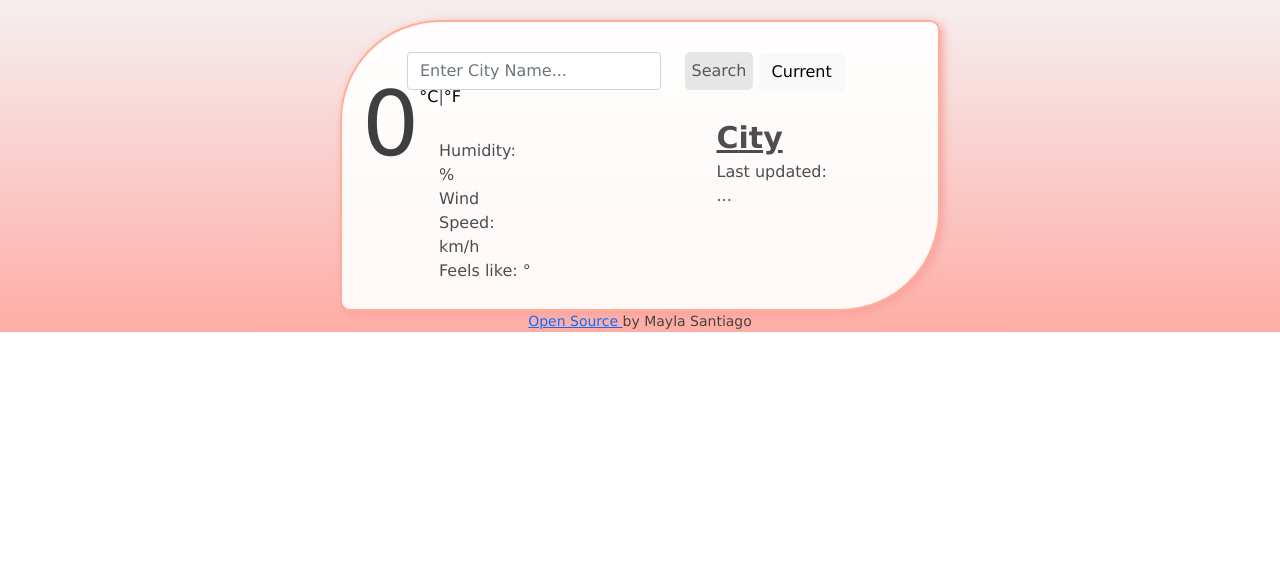
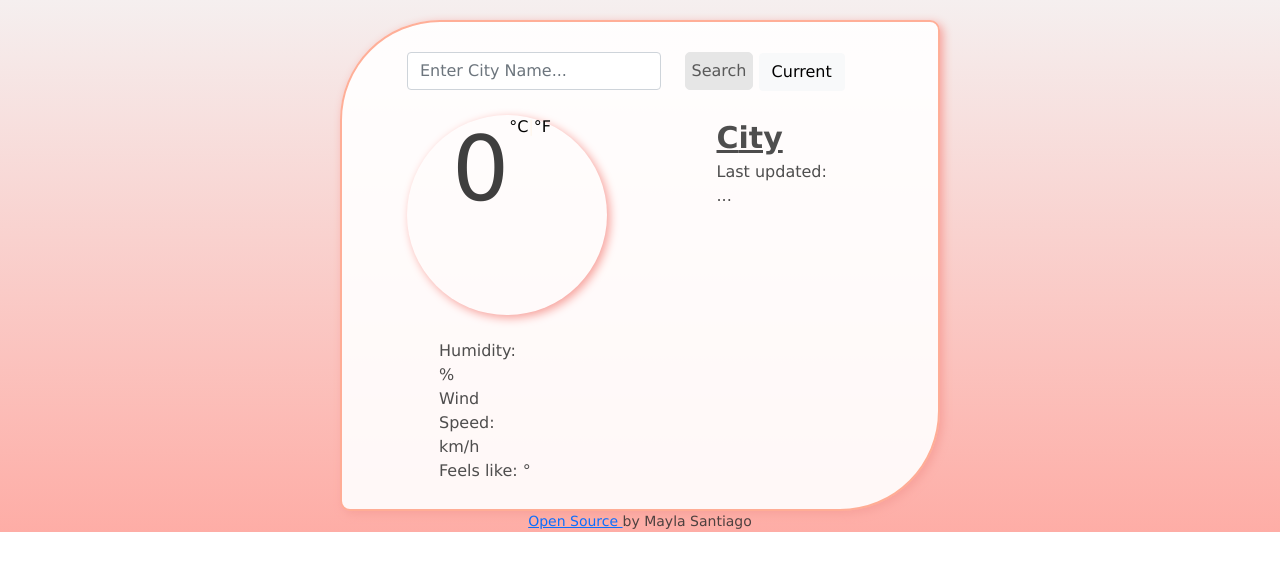
Before and after one commit to Mayla-Innovate/Weather-App, a plain HTML site: page index.html in a window 1280 px wide. Drawn offline with nearby package versions, Linux system fonts and the light colour scheme.

Commit message:
Updated the circle

```diff
--- a/hi.js
+++ b/hi.js
@@ -13,7 +13,7 @@ function formatDate(date) {
   return `${day}, ${hours}:${minutes}`;
 }
 funtion displayForecast(){
-  let forecastElement = dpcument.querySelector("#week-forecast");
+  let forecastElement = dpcument.querySelector("#weather-forecast");
   let days = ["Thu", "Fri", "Sat", "Sun"];
   let forecastHTML = `<div class="row text-center week-forecast">`;
   days.forEach(function (day) {
@@ -60,6 +60,11 @@ function currentWeather(response) {
   document.querySelector(
     "#icon"
   ).style.backgroundImage = `url("http://openweathermap.org/img/wn/${response.data.weather[0].icon}@2x.png")`;
+}
+ document
+        .querySelector("#icon")
+    .classList.add('no-border');
+
 }
 function handleSubmit(event) {
   event.preventDefault();
--- a/style.css
+++ b/style.css
@@ -41,8 +41,8 @@ li {
   text-decoration-line: underline;
 }
 h1 {
-  margin-top: -45px;
-  margin-left: -45px;
+  padding-top: -45px;
+  padding-left: -45px;
   display: block;
   color: #000000c0;
   font-size: 90px;
@@ -50,19 +50,24 @@ h1 {
 }
 .circle .units {
   display: flex;
-
-  margin-top: -30px;
-  margin-left: 0px;
 }
 .circle {
-  width: 0;
-  height: 0;
+  padding-left: 45px;
+  box-shadow: 3px 3px 10px #f7a19b;
+  color: #ffdea42d;
+  width: 200px;
+  height: 200px;
   border-top-left-radius: 180px;
   border-top-right-radius: 180px;
   border-bottom-left-radius: 180px;
   border-bottom-right-radius: 180px;
+  -webkit-transition: all 1s ease-in-out;
+  -moz-transition: all 1s ease-in-out;
+  -ms-transition: all 1s ease-in-out;
+  -o-transition: all 1s ease-in-out;
+  transition: all 1s ease-in-out;
   background-repeat: no-repeat;
-  background-position: center;
+  background-position: center right;
   background-size: 150px;
 }
 h5 {
```
